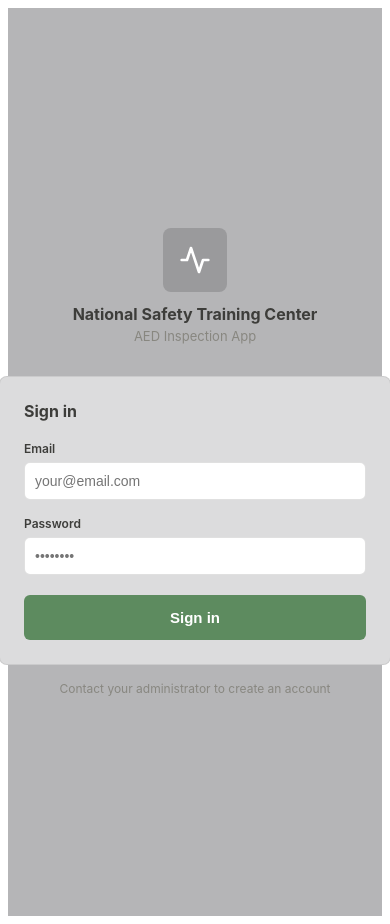
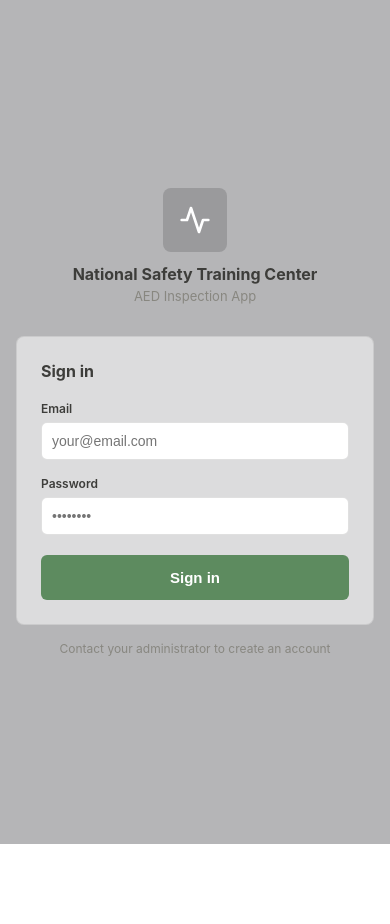
Before and after one commit to E2codes/aed-app, a React (Create React App) app: page / in a window 390 px wide. After the commit the page ends 844 px from the top, so only its background shows below. Built offline with nearby package versions, Linux system fonts and the light colour scheme; no server answers.

Commit message:
Add responsive sizing

```diff
--- a/public/index.html
+++ b/public/index.html
@@ -3,7 +3,7 @@
   <head>
     <meta charset="utf-8" />
     <link rel="icon" href="%PUBLIC_URL%/favicon.ico" />
-    <meta name="viewport" content="width=device-width, initial-scale=1" />
+    <meta name="viewport" content="width=device-width, initial-scale=1, maximum-scale=1, user-scalable=no" />
     <meta name="theme-color" content="#9a9a9c" />
     <meta name="description" content="AED Inspection App — National Safety Training Center" />
 
--- /dev/null
+++ b/src/index.css
@@ -0,0 +1,16 @@
+* {
+  box-sizing: border-box;
+  margin: 0;
+  padding: 0;
+}
+
+html, body, #root {
+  width: 100%;
+  height: 100%;
+  overflow-x: hidden;
+}
+
+body {
+  -webkit-font-smoothing: antialiased;
+  -moz-osx-font-smoothing: grayscale;
+}
--- a/src/index.tsx
+++ b/src/index.tsx
@@ -1,6 +1,7 @@
 import React from 'react';
 import ReactDOM from 'react-dom/client';
 import App from './App';
+import './index.css';
 
 const root = ReactDOM.createRoot(document.getElementById('root') as HTMLElement);
 root.render(
```
Also changed, not shown: src/index.css.txt (added).
